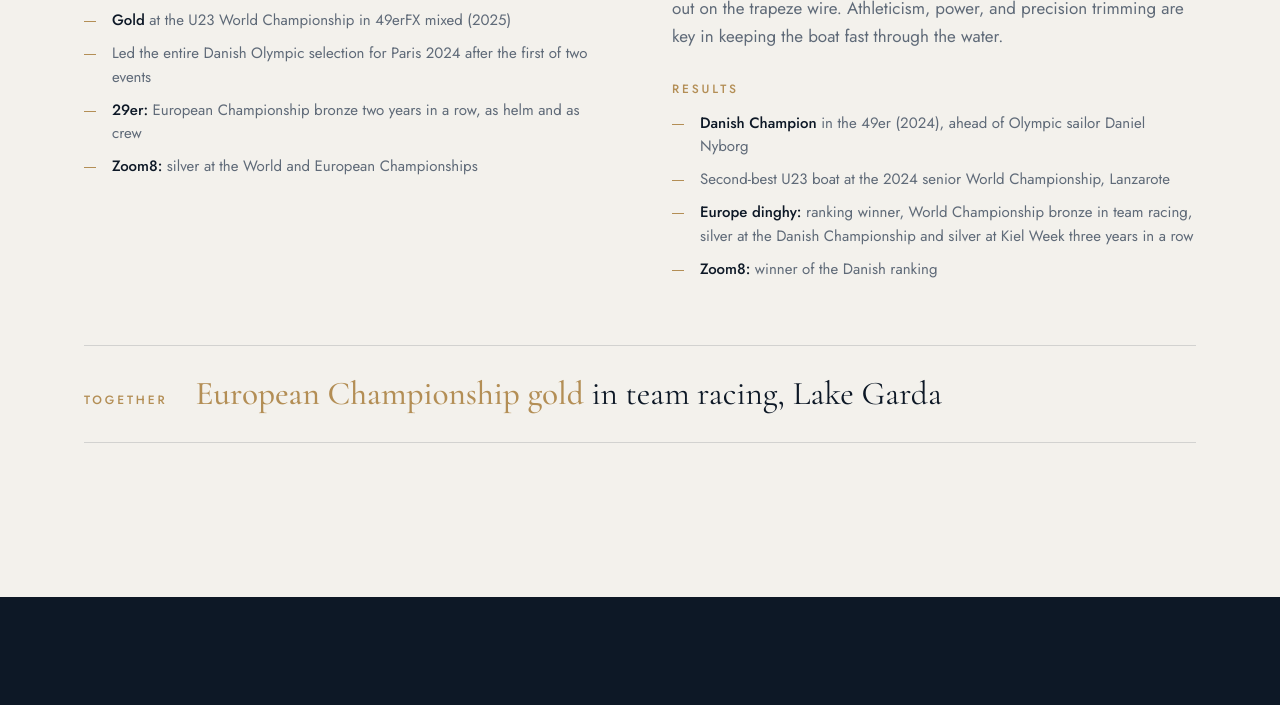
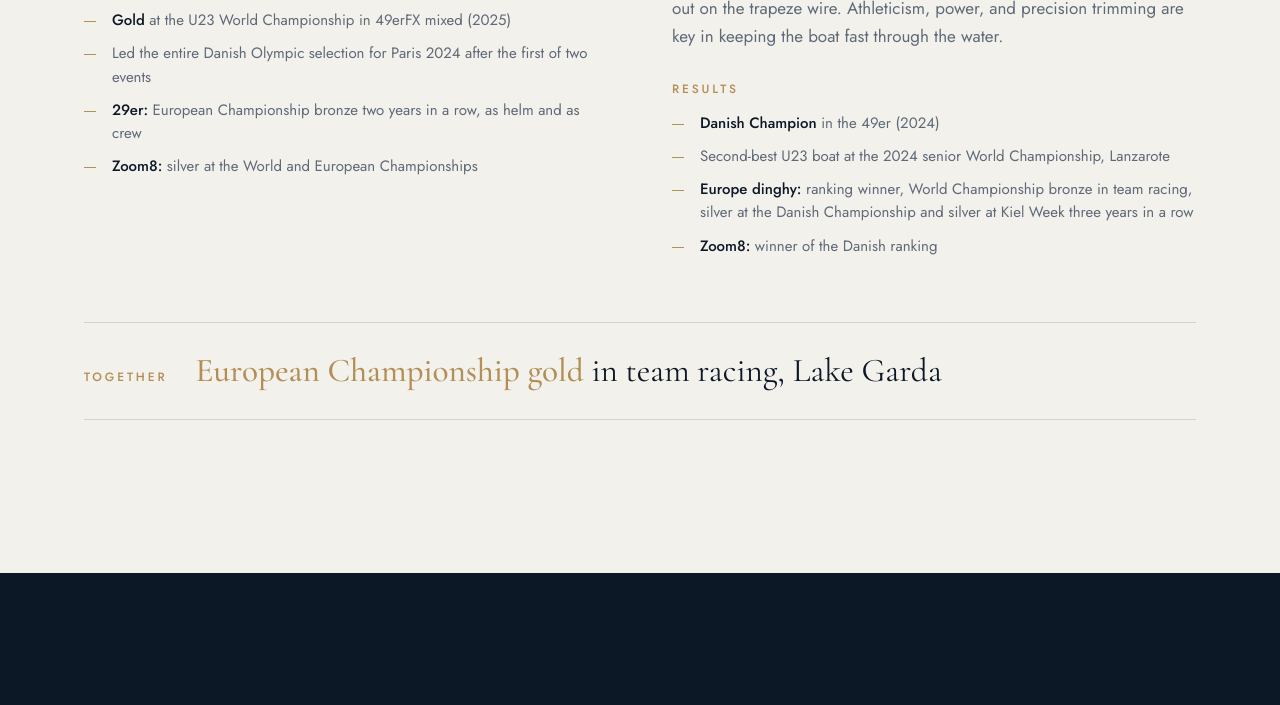
Before and after one commit to gustavaabr/website_cbsailing, a plain HTML site: page index.html in a window 1280 px wide. Shown: the part 2074-2779 px from the top of the page. Drawn offline with nearby package versions, Linux system fonts and the light colour scheme.

Commit message:
Remove Daniel Nyborg mention from Simon's results
Co-Authored-By: Claude Opus 5.5 <noreply@anthropic.com>

```diff
--- a/index.html
+++ b/index.html
@@ -107,7 +107,7 @@
                         <div class="results">
                             <span class="label brass">Results</span>
                             <ul>
-                            <li><b>Danish Champion</b> in the 49er (2024), ahead of Olympic sailor Daniel Nyborg</li>
+                            <li><b>Danish Champion</b> in the 49er (2024)</li>
                             <li>Second-best U23 boat at the 2024 senior World Championship, Lanzarote</li>
                             <li><b>Europe dinghy:</b> ranking winner, World Championship bronze in team racing, silver at the Danish Championship and silver at Kiel Week three years in a row</li>
                             <li><b>Zoom8:</b> winner of the Danish ranking</li>
```
